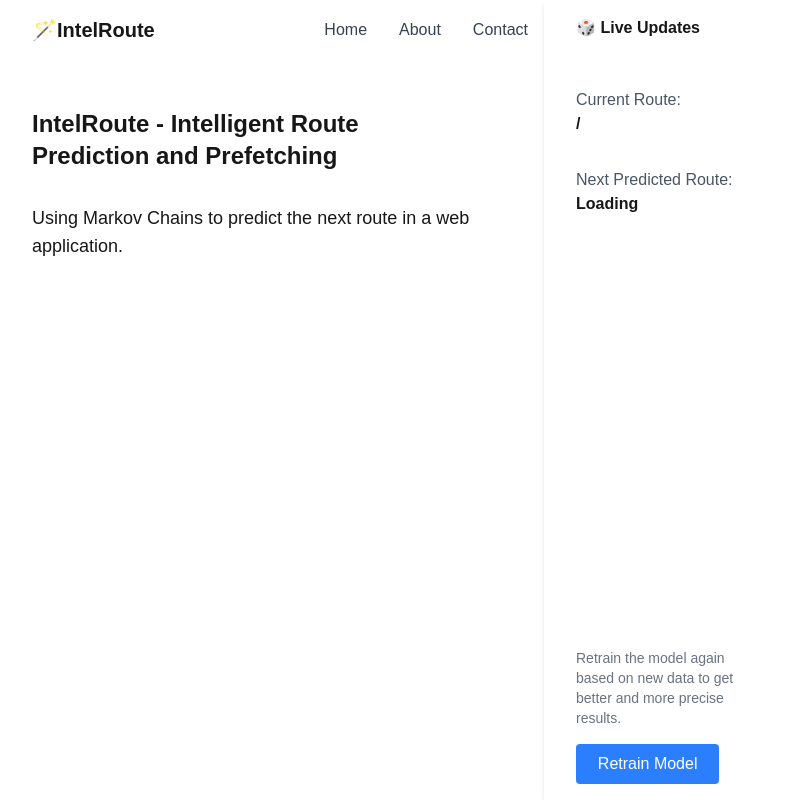
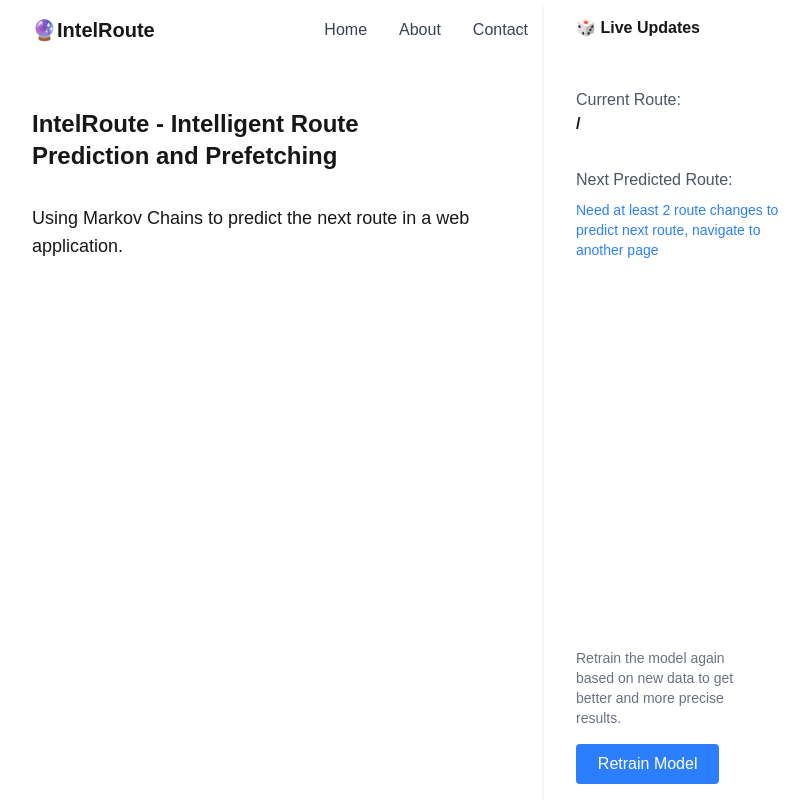
Before and after one commit to kurilpratik/intel-route, a Next.js app in the folder next-app/: page / in a window 1280 px wide. Shown: the whole page, without its empty margins (224-1033 px from the left). Built offline with nearby package versions, Linux system fonts and the light colour scheme; no server answers; the database is empty.

Commit message:
Update sidebar & Navbar UI

```diff
--- a/next-app/app/components/Navbar.jsx
+++ b/next-app/app/components/Navbar.jsx
@@ -4,7 +4,7 @@ function Navbar() {
   return (
     <nav className="flex items-center py-4 pr-4 justify-between">
       <Link href="/" className="mr-4">
-        <h1 className="text-xl font-bold">🪄IntelRoute</h1>
+        <h1 className="text-xl font-bold">🔮IntelRoute</h1>
       </Link>
       <ul className="flex space-x-8 font-medium text-gray-700">
         <Link href="/">Home</Link>
--- a/next-app/app/components/Sidebar.jsx
+++ b/next-app/app/components/Sidebar.jsx
@@ -27,7 +27,13 @@ const Sidebar = ({ className }) => {
       <h3 className="text-gray-600 mt-8">
         Next Predicted Route: <br />
       </h3>
-      <span className="font-bold">{nextRoute || "Loading"}</span>
+      {!nextRoute && (
+        <p className="text-blue-500 text-sm mt-2 w-[50%]">
+          Need at least 2 route changes to predict next route, navigate to
+          another page
+        </p>
+      )}
+      <span className="font-bold">{nextRoute}</span>
 
       <div className="absolute bottom-4 w-[35%]">
         <p className="text-sm text-gray-500 mt-2 mb-4">
```
